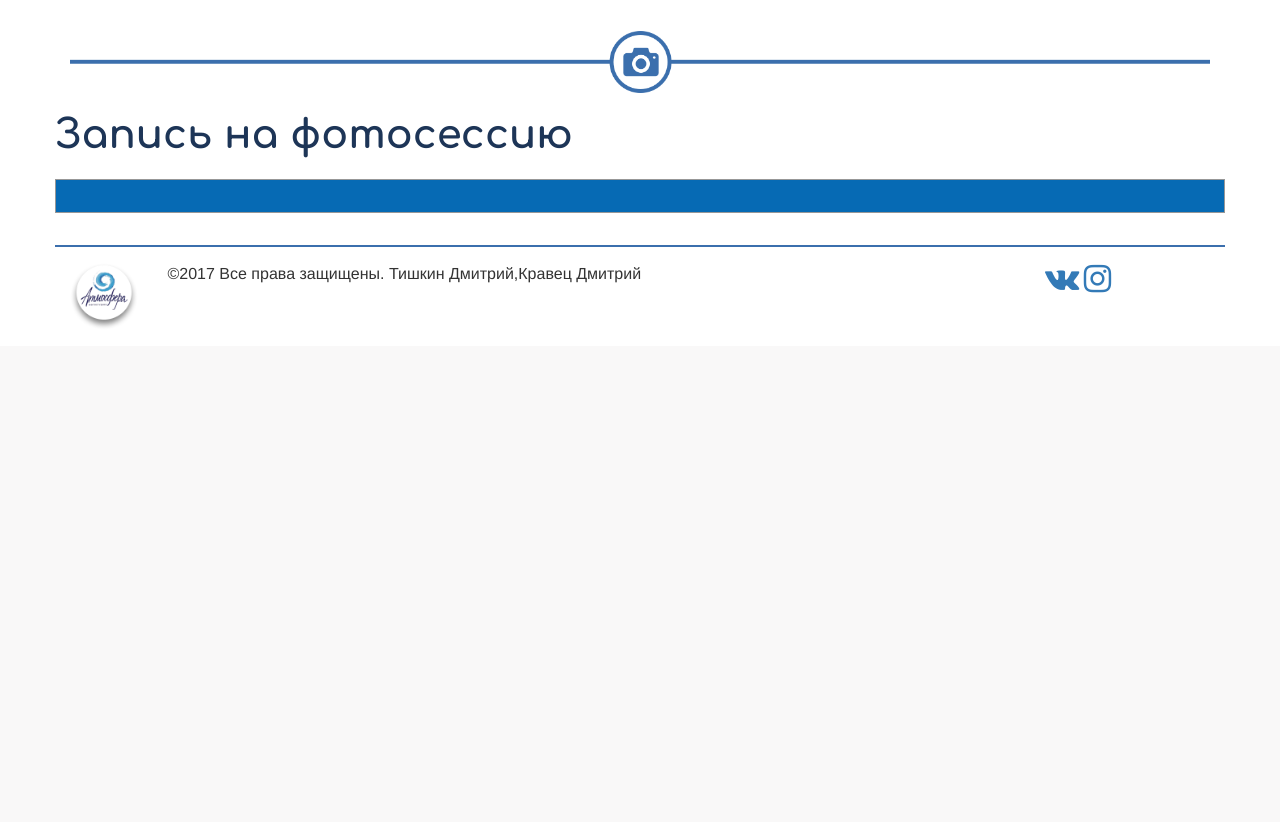
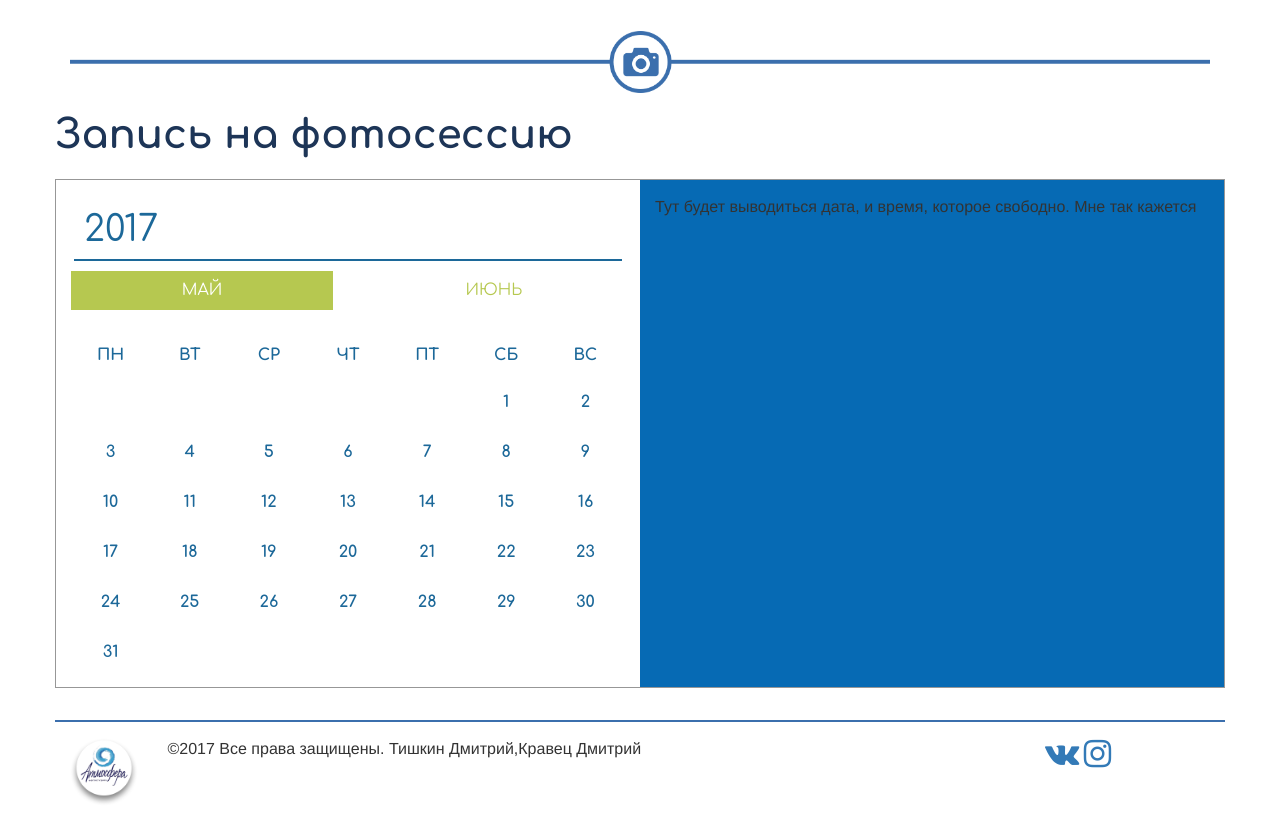
Before and after one commit to fenixsarov/Atmosphere_old, a Django app: page /photograph/ in a window 1280 px wide. Shown: the part 1523-2345 px from the top of the page. Before the commit the page ends 1850 px from the top, so only its background shows below. Run offline with Django 3.2, Linux system fonts and the light colour scheme; style sheets or scripts are compiled from the project's sources; some libraries are stand-ins or nearby versions.

Commit message:
Календарь
Добавлен начальный шаблон календаря

```diff
--- /dev/null
+++ b/MainApp/templates/calendar.html
@@ -0,0 +1,27 @@
+<div class="col-sm-6 at-calendar">
+    <div class="row">
+        <h1 class="at-year">2017</h1>
+    </div>
+    <div class="row">
+        <div class="col-sm-6">
+            <button class="at-month at-active">МАЙ</button>
+        </div>
+        <div class="col-sm-6">
+            <button class="at-month">ИЮНЬ</button>
+        </div>
+    </div>
+    <table class="at-calendar-table">
+        <tr class="at-calendar-weekday">
+            <td>ПН</td>
+            <td>ВТ</td>
+            <td>СР</td>
+            <td>ЧТ</td>
+            <td>ПТ</td>
+            <td>СБ</td>
+            <td>ВС</td>
+        </tr>
+    </table>
+</div>
+<div class="col-sm-6">
+    <p>Тут будет выводиться дата, и время, которое свободно. Мне так кажется</p>
+</div>
--- a/MainApp/templates/photograph.html
+++ b/MainApp/templates/photograph.html
@@ -39,43 +39,8 @@
     <h1 class="row partition-name">Запись на фотосессию</h1>
 </div>
 <div class="container">
-    <div class="row content">
-
+    <div class="row content at-photosession-calendar">
+        {% include 'calendar.html' %}
     </div>
 </div>
-<!--
-<div class="container">
-    <div class="row content photographs">
-        <div class="col-sm-12">
-            <div class="row">
-                <a class="at-img-link col-sm-2 col-sm-offset-1" href="photograph/1">
-                    <img src="{% static 'images/photograph/1.png' %}" alt="" class="at-img">
-                    <label class="at-description" for="">Steven Rogers</label>
-                </a>
-                <a class="at-img-link col-sm-2" href="photograph/1">
-                    <img src="{% static 'images/photograph/2.png' %}" alt="" class="at-img">
-                    <label class="at-description" for="">Judith White</label>
-                </a>
-                <a class="at-img-link col-sm-2" href="photograph/1">
-                    <img src="{% static 'images/photograph/3.png' %}" alt="" class="at-img">
-                    <label class="at-description" for="">Joan Santos</label>
-                </a>
-                <a class="at-img-link col-sm-2" href="photograph/1">
-                    <img src="{% static 'images/photograph/4.png' %}" alt="" class="at-img">
-                    <label class="at-description" for="">Keith Murray</label>
-                </a>
-                <a class="at-img-link col-sm-2" href="photograph/1">
-                    <img src="{% static 'images/photograph/5.png' %}" alt="" class="at-img">
-                    <label class="at-description" for="">Shirley Jacobs</label>
-                </a>
-            </div>
-            <div class="row description">
-                <p class="col-xs-10 col-xs-offset-1">
-                    I have hinted that I would often jerk poor Queequeg from between the whale and the ship—where he would occasionally fall, from the incessant rolling and swaying of both. But this was not the only jamming jeopardy he was exposed to. Unappalled by the massacre made upon them during the night, the sharks now freshly and more keenly allured by the before pent blood which began to flow from the carcass—the rabid creatures swarmed round it like bees in a beehive.
-                </p>
-            </div>
-        </div>
-    </div>
-</div>
--->
 {% endblock %}
--- a/static/js/photograph.js
+++ b/static/js/photograph.js
@@ -1,6 +1,6 @@
 $(function () {
-    let $info = $('.photograph-information .desc');
-    let $photo = $('div.photo');
+    var $info = $('.photograph-information .desc');
+    var $photo = $('div.photo');
 
     setPhotographPhoto('1');
 
@@ -19,7 +19,7 @@ $(function () {
     $(document).on('mouseenter', 'div.photo',
         function () {
             removePhotoBacking(this);
-            let name = $(this).attr('rel');
+            var name = $(this).attr('rel');
             $('<h2 class="photo-desc">' + name + '</h2>')
                 .appendTo(this)
                 .stop()
@@ -40,7 +40,7 @@ $(function () {
         }
     );
 
-    let photo_path = [
+    var photo_path = [
         {"name": 'portrait', "path": '/static/images/photograph/1/galery/portrait/vtmAu3U__w8.jpg'},
         {"name": 'child', "path": '/static/images/photograph/1/galery/child/wQolGrhjWFs.jpg'},
         {"name": 'surprise', "path": '/static/images/photograph/1/galery/surprise/vKsQzRE6HLc.jpg'},
@@ -49,12 +49,12 @@ $(function () {
         {"name": 'nature', "path": '/static/images/photograph/1/galery/nature/f2am_XG_7PI.jpg'}
     ];
 
-    let $photo_album = $('div.galery');
+    var $photo_album = $('div.galery');
 
-    for (let i = 0; i < photo_path.length - 1 / 2; i+=3) {
-        let first_col = Math.floor(Math.random() * (7 - 4)) + 4;
-        let second_col = Math.floor(Math.random() * ((10-first_col) - 2)) + 2;
-        let third_col = 12 - first_col - second_col;
+    for (var i = 0; i < photo_path.length - 1 / 2; i+=3) {
+        var first_col = Math.floor(Math.random() * (7 - 4)) + 4;
+        var second_col = Math.floor(Math.random() * ((10-first_col) - 2)) + 2;
+        var third_col = 12 - first_col - second_col;
 
         $("<a></a>")
             .css({
@@ -77,6 +77,8 @@ $(function () {
             })
             .wrap('<div class="photo col-xs-6 col-sm-' + third_col + '" rel="' + photo_path[i+2].name + '">');
     }
+
+    fillCalendarDays();
 });
 
 function removePhotoBacking(element) {
@@ -100,3 +102,47 @@ function setPhotographPhoto(name) {
     $('.photograph-img').find('img')
         .attr('src', '/static/images/photograph/' + name + '/person.png');
 }
+
+function fillCalendarDays(chooseMonth) {
+    // Месяц текущий, или следующий
+    var d = new Date();
+    var year = d.getFullYear();
+    var month = d.getUTCMonth();
+    var today = d.getDate();
+    var first_day = new Date(year,month,1);
+    var first_wday = first_day.getDay();
+    var oneHour = 1000 * 60 * 60; // вычисляем количество миллисекунд в 1 часе
+    var oneDay = oneHour * 24; // вычисляем количество миллисекунд в одних сутках
+    var nextMonth = new Date(year, month + 1, 1); // устанавливаем дату первого числа следующего месяца
+    var last_date = Math.ceil((nextMonth.getTime() - first_day.getTime() - oneHour)/oneDay);// вычисляем крайний день текущего месяца
+
+    var $calendar = $('.at-calendar-table');
+
+    var $table_row = $('<tr class="at-calendar-week"></tr>');
+    var $table_col = $("<td></td>");
+    var month_day = 1;
+
+    for(var i = 1;; i++) {
+        if(month_day === last_date) {
+            $table_col.append('<button class="at-calendar-day-btn">' + month_day + '</button>');
+            $table_row.append($table_col.clone());
+            $calendar.append($table_row.clone());
+            $table_row.empty();
+            $table_col.empty();
+            break;
+        }
+
+        if (i >= first_wday) {
+            $table_col.append('<button class="at-calendar-day-btn">' + month_day + '</button>');
+            month_day++;
+        }
+        $table_row.append($table_col.clone());
+        $table_col.empty();
+
+        if (i % 7 === 0) {
+            $calendar.append($table_row.clone());
+            $table_row.empty();
+        }
+    }
+
+}
--- a/static/less/photograph.less
+++ b/static/less/photograph.less
@@ -107,3 +107,75 @@ div.content.galery {
         }
     }
 }
+
+
+// CALENDAR
+.at-calendar {
+    margin-top: -16px;
+    margin-bottom: -16px;
+    background-color: #FFF;
+    font-family: "Comfortaa";
+    padding-top: 10px;
+    padding-bottom: 10px;
+    .at-year {
+        color: #1C6899;
+        padding: 0 10px 10px 10px;
+        margin-right: 0.5em;
+        margin-left: 0.5em;
+        border-bottom: 2px solid #1C6899;
+    }
+    .at-month {
+        display: block;
+        width: 100%;
+        border: none;
+        background-color: transparent;
+        font-size: 1em;
+        text-align: center;
+        color: #B6C850;
+        padding: 0.5em;
+        cursor: pointer;
+        transition: background-color 0.5s ease-in;
+        &:hover {
+            background-color: #e8ff66;
+        }
+    }
+    .at-month.at-active {
+        background-color: #B6C850;
+        color: #FFF;
+    }
+
+    .at-calendar-table {
+        color: #1C6899;
+        font-weight: bold;
+        margin-top: 1.5em;
+        width: 100%;
+        .at-calendar-weekday {
+            td {
+                padding: 10px;
+            }
+        }
+        td {
+            text-align: center;
+            cursor: default;
+            .at-calendar-day-btn {
+                cursor: pointer;
+                border: 1px solid transparent;
+                background-color: transparent;
+                margin: 5px;
+                width: 40px;
+                height: 40px;
+                transition: 0.4s ease;
+                border-radius: 4px;
+                &:hover {
+                    background-color: #B6C850;
+                    color: #FFF;
+                }
+            }
+            .at-calendar-day-btn.active {
+                background-color: #B6C850;
+                border-radius: 4px;
+            }
+        }
+    }
+
+}
```
